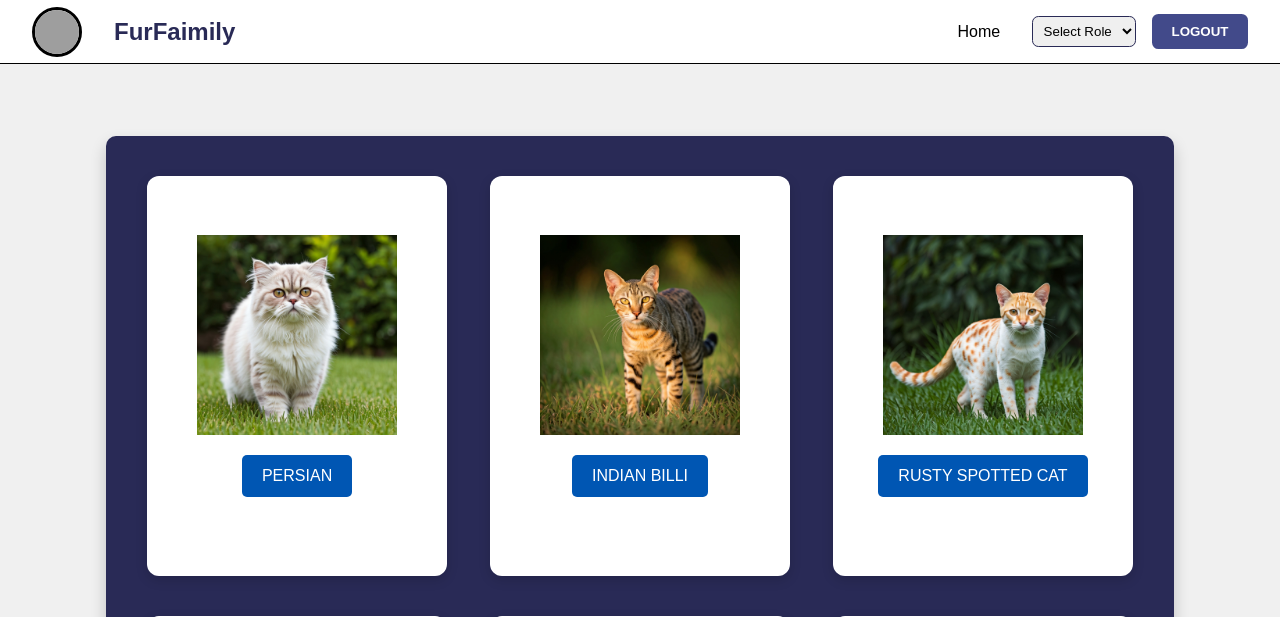
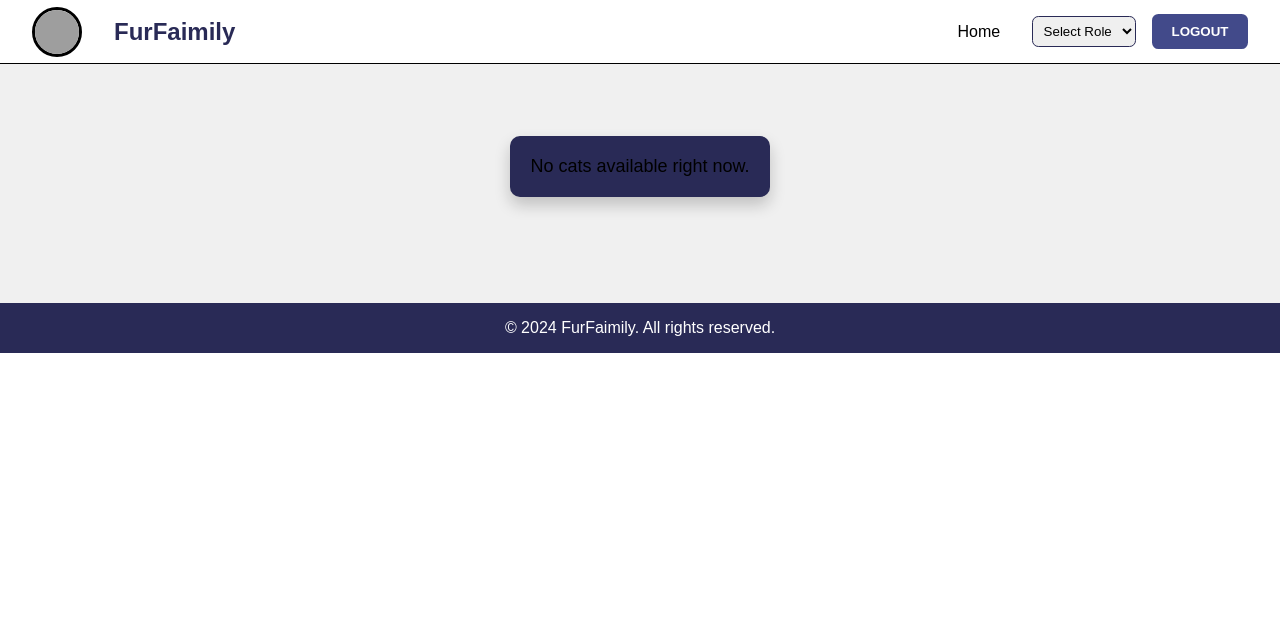
Before and after one commit to raisakshi784-code/furfaimly, a PHP site: page /FURFAIMILY/Cat.php in a window 1280 px wide. Shown: the top 617 px of the page. After the commit the page ends 353 px from the top, so only its background shows below. Run offline with PHP 8.4, Linux system fonts and the light colour scheme; tables that the repository leaves empty or names only in its code hold one stand-in row (values such as "Sample post"); grey boxes are pictures that could not be loaded.

Commit message:
feat: dynamic navbar and db-driven pet listings

```diff
--- a/HTML/Cat.php
+++ b/HTML/Cat.php
@@ -1,3 +1,10 @@
+<?php
+session_start();
+require_once 'db.php';
+$stmt = $pdo->prepare("SELECT * FROM pets WHERE category='Cat'");
+$stmt->execute();
+$cats = $stmt->fetchAll();
+?>
 <!DOCTYPE html>
 <html lang="en">
 <head>
@@ -32,89 +39,28 @@
 
     <div class="container">
         <div class="card-container">
+            <?php if (count($cats) > 0): ?>
+                <?php foreach ($cats as $cat): ?>
                 <div class="card" onclick="flipCard(this)">
                     <div class="card-inner">
                         <div class="card-front">
-                        <img src="../Img/Img/persian.jpeg" alt="Persian" class="card-img">
+                            <!-- In a real scenario, map image from DB -->
+                            <img src="../Img/Img/persian.jpeg" alt="<?php echo htmlspecialchars($cat['name']); ?>" class="card-img">
                             <div class="card-content">
-                            <button class="card-button">PERSIAN</button>
+                                <button class="card-button"><?php echo htmlspecialchars(strtoupper($cat['name'])); ?></button>
                             </div>
                         </div>
                         <div class="card-back">
-                        <p>PERSIAN: Elegant, calm, and affectionate cats!</p>
+                            <p><?php echo htmlspecialchars($cat['name']); ?>: <?php echo htmlspecialchars($cat['trait_tag'] ?? 'A wonderful companion!'); ?></p>
+                            <!-- Dynamic QR Code (Task 5 step 1 integrated here for efficiency) -->
+                            <img src="https://api.qrserver.com/v1/create-qr-code/?size=100x100&data=http://localhost/FURFAIMILY/HTML/adopt.php?id=<?php echo $cat['id']; ?>" alt="QR Code" style="margin-top: 10px; border-radius: 4px;">
                         </div>
                     </div>
                 </div>
-
-            <div class="card" onclick="flipCard(this)">
-                <div class="card-inner">
-                    <div class="card-front">
-                        <img src="../Img/Img/indian.jpeg" alt="Indian Billi" class="card-img">
-                        <div class="card-content">
-                            <button class="card-button">INDIAN BILLI</button>
-                        </div>
-                    </div>
-                    <div class="card-back">
-                        <p>INDIAN BILLI: Independent, playful, and easy to care for!</p>
-                    </div>
-                </div>
-            </div>
-
-            <div class="card" onclick="flipCard(this)">
-                <div class="card-inner">
-                    <div class="card-front">
-                        <img src="../Img/Img/Rusty.jpeg" alt="Rusty Spotted Cat" class="card-img">
-                        <div class="card-content">
-                            <button class="card-button">RUSTY SPOTTED CAT</button>
-                        </div>
-                    </div>
-                    <div class="card-back">
-                        <p>RUSTY SPOTTED CAT: Tiny, agile, and full of curiosity!</p>
-                    </div>
-                </div>
-            </div>
-
-            <div class="card" onclick="flipCard(this)">
-                <div class="card-inner">
-                    <div class="card-front">
-                        <img src="../Img/Img/bombay.jpeg" alt="Bombay" class="card-img">
-                        <div class="card-content">
-                            <button class="card-button">BOMBAY</button>
-                        </div>
-                    </div>
-                    <div class="card-back">
-                        <p>BOMBAY: Sleek, friendly, and affectionate cats!</p>
-                    </div>
-                </div>
-            </div>
-
-            <div class="card" onclick="flipCard(this)">
-                <div class="card-inner">
-                    <div class="card-front">
-                        <img src="../Img/Img/birman.jpeg" alt="Birman" class="card-img">
-                        <div class="card-content">
-                            <button class="card-button">BIRMAN</button>
-                        </div>
-                    </div>
-                    <div class="card-back">
-                        <p>BIRMAN: Gentle, loving, and beautiful cats!</p>
-                    </div>
-                </div>
-            </div>
-
-            <div class="card" onclick="flipCard(this)">
-                <div class="card-inner">
-                    <div class="card-front">
-                        <img src="../Img/Img/chartreux.jpeg" alt="Chartreux" class="card-img">
-                        <div class="card-content">
-                            <button class="card-button">CHARTREUX</button>
-                        </div>
-                    </div>
-                    <div class="card-back">
-                        <p>CHARTREUX: Quiet, sweet, and excellent companions!</p>
-                    </div>
-                </div>
-            </div>
+                <?php endforeach; ?>
+            <?php else: ?>
+                <p style="text-align:center; width:100%; font-size:18px;">No cats available right now.</p>
+            <?php endif; ?>
         </div>
     </div>
 
@@ -128,9 +74,7 @@
         }
 
         function logOut() {
-            localStorage.setItem('isSignedIn', 'false');
-            alert('You have been logged out.');
-            window.location.href = 'index.php';
+            window.location.href = 'logout.php';
         }
 
         function navigateToPage(page) {
--- /dev/null
+++ b/HTML/logout.php
@@ -0,0 +1,6 @@
+<?php
+session_start();
+session_destroy();
+header('Location: index.php');
+exit();
+?>
```
Also changed, not shown: HTML/index.php (+13 -23 lines). Lines whose indentation alone changed are shown as unchanged.
